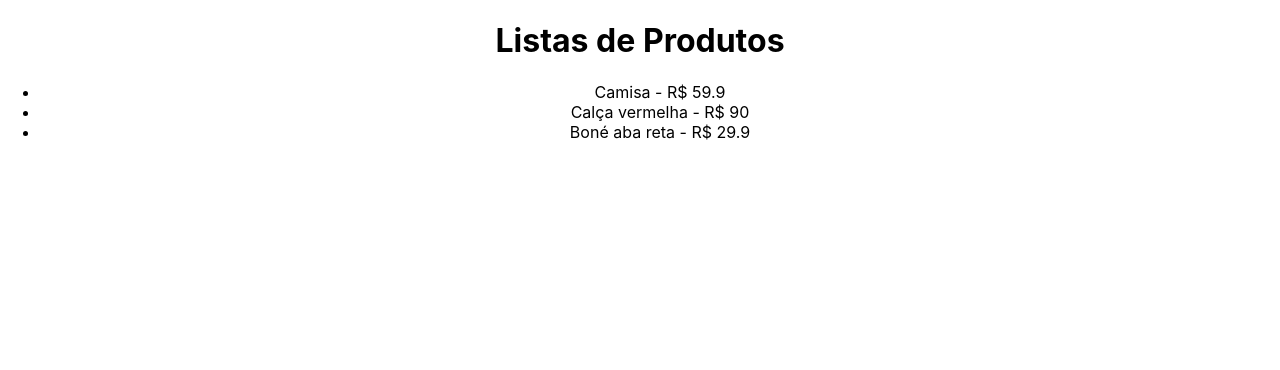
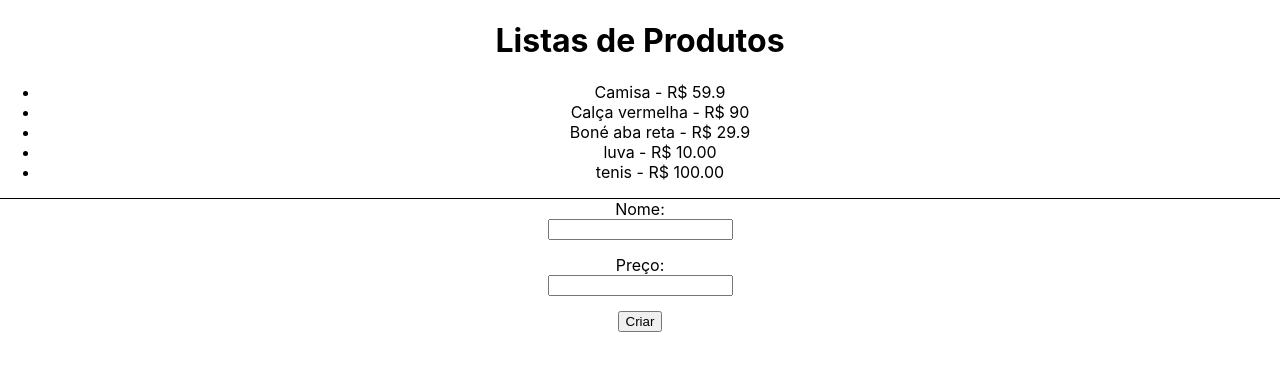
Before and after one commit to sabrinaaraujoo/react-curso, a React (Create React App) app in the folder httpreact/: page / in a window 1280 px wide. Shown: the top 370 px of the page. Built offline with nearby package versions, Linux system fonts and the light colour scheme; data requests are answered from the project's data file.

Commit message:
Adicionando dados com React

```diff
--- a/httpreact/data/db.json
+++ b/httpreact/data/db.json
@@ -14,6 +14,16 @@
       "id": 3,
       "name": "Boné aba reta",
       "price": 29.9
+    },
+    {
+      "name": "luva",
+      "price": "10.00",
+      "id": 4
+    },
+    {
+      "name": "tenis",
+      "price": "100.00",
+      "id": 5
     }
   ]
 }
--- a/httpreact/src/App.css
+++ b/httpreact/src/App.css
@@ -36,3 +36,20 @@
     transform: rotate(360deg);
   }
 }
+
+.add-product {
+  border-top: 1px solid #000;
+}
+
+form {
+  display: flex;
+  flex-direction: column;
+  align-items: center;
+  justify-content: center;
+}
+
+form input {
+  display: flex;
+  flex-direction: column;
+  margin-bottom: 15px;
+}
--- a/httpreact/src/App.js
+++ b/httpreact/src/App.js
@@ -6,6 +6,8 @@
 
 function App() {
   const [products, setProducts] = useState([]);
+  const [name, setName] = useState("");
+  const [price, setPrice] = useState("");
 
   // Resgatando Dados
   useEffect(() => {
@@ -20,6 +22,24 @@
     fetchData();
   }, []);
 
+  // 2 - add de produtos
+
+  const handleSubmit = async (e) => {
+    e.preventDefault();
+
+    const product = {
+      name,
+      price,
+    };
+    const res = await fetch(url, {
+      method: "POST",
+      headers: {
+        "Content-Type": "application/json",
+      },
+      body: JSON.stringify(product),
+    });
+  };
+
   return (
     <div className="App">
       <h1>Listas de Produtos</h1>
@@ -31,6 +51,29 @@
           </li>
         ))}
       </ul>
+      <div className="add-product">
+        <form onSubmit={handleSubmit}>
+          <label>
+            Nome:
+            <input
+              type="text"
+              name="name"
+              value={name}
+              onChange={(e) => setName(e.target.value)}
+            />
+          </label>
+          <label>
+            Preço:
+            <input
+              type="text"
+              name="price"
+              value={price}
+              onChange={(e) => setPrice(e.target.value)}
+            />
+          </label>
+          <input type="submit" value="Criar" />
+        </form>
+      </div>
     </div>
   );
 }
```
Lines whose indentation alone changed are shown as unchanged.
